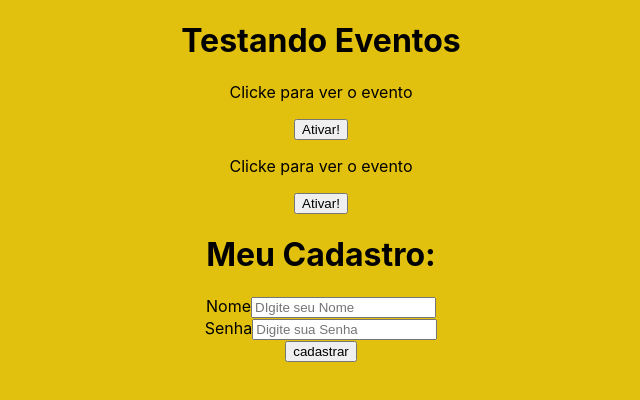
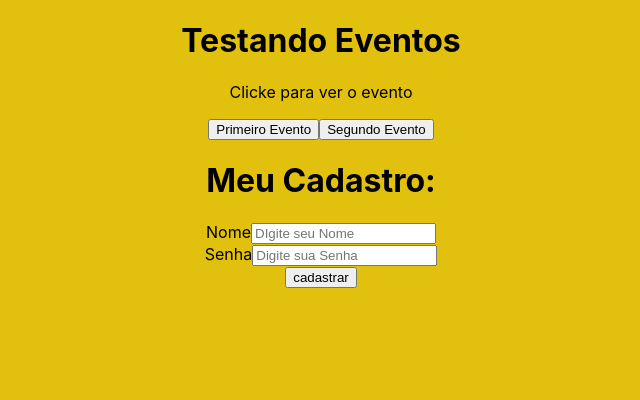
Before and after one commit to Udiel-Oliveira/Cots, a React (Create React App) app: page / in a window 1280 px wide. Shown: the top 400 px of the page, without its empty margins (319-959 px from the left). Built offline with nearby package versions, Linux system fonts and the light colour scheme.

Commit message:
Eventos por Props

```diff
--- a/src/App.js
+++ b/src/App.js
@@ -9,8 +9,7 @@
 return (
   <div className="App">
     <h1>Testando Eventos</h1>
-    <Evento numero={2}/>
-    <Evento numero={1}/>
+    <Evento/>
     <Form/>
   </div>
 );
--- a/src/components/Eevnto.js
+++ b/src/components/Eevnto.js
@@ -1,12 +1,19 @@
+import Button from "./eventos/Button"
+
 function Evento({numero}) {
     function meuEvento(){
-        console.log(`ae caraleo ${numero}`)
+        console.log("ativado meu primeiro evento")
+    }
+
+    function segundoEvento() {
+        console.log("ativado meu segundo evento")
     }
 
     return(
         <div>
             <p>Clicke para ver o evento</p>
-            <button onClick={meuEvento}>Ativar!</button>
+            <Button event={meuEvento} text="Primeiro Evento"/>
+            <Button event={segundoEvento} text="Segundo Evento"/>
         </div>
     )
 }
--- /dev/null
+++ b/src/components/eventos/Button.js
@@ -0,0 +1,5 @@
+function Button(props) {
+    return <button onClick={props.event}>{props.text}</button>
+}
+
+export default Button
```
